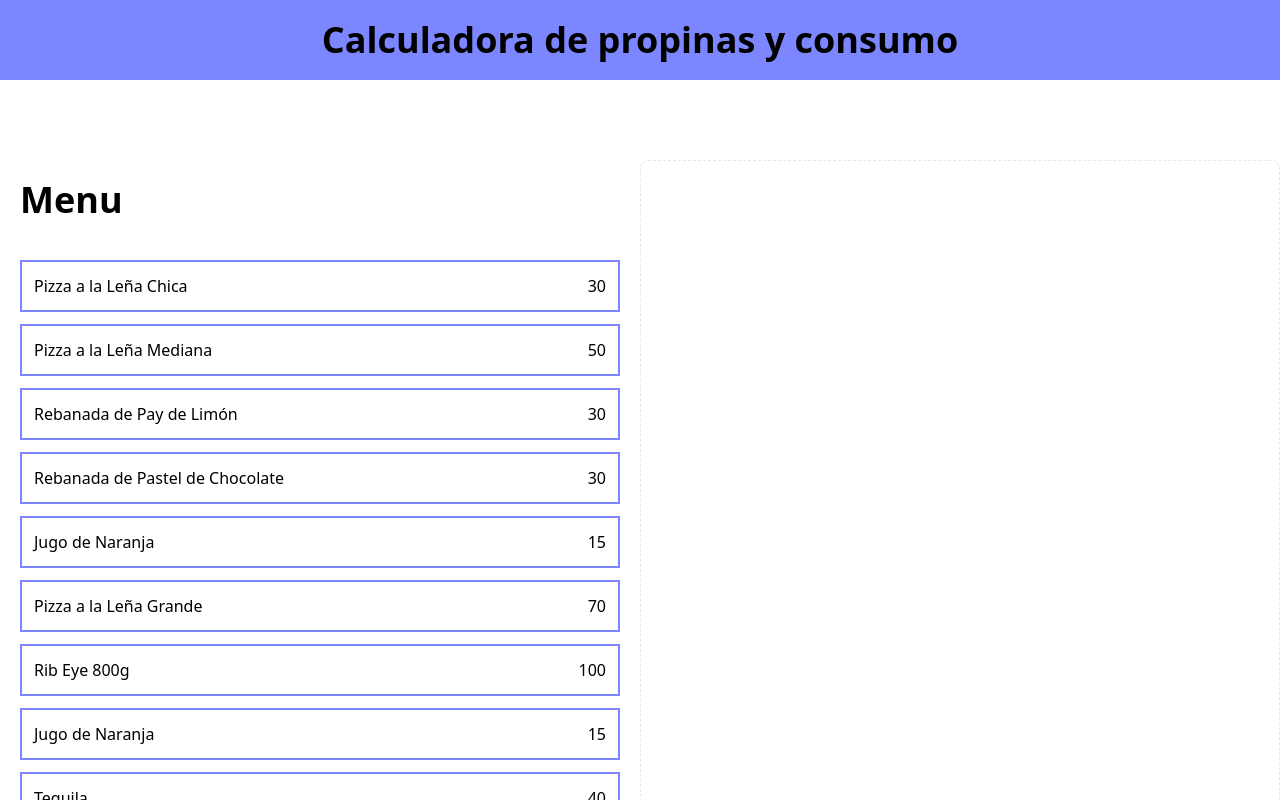
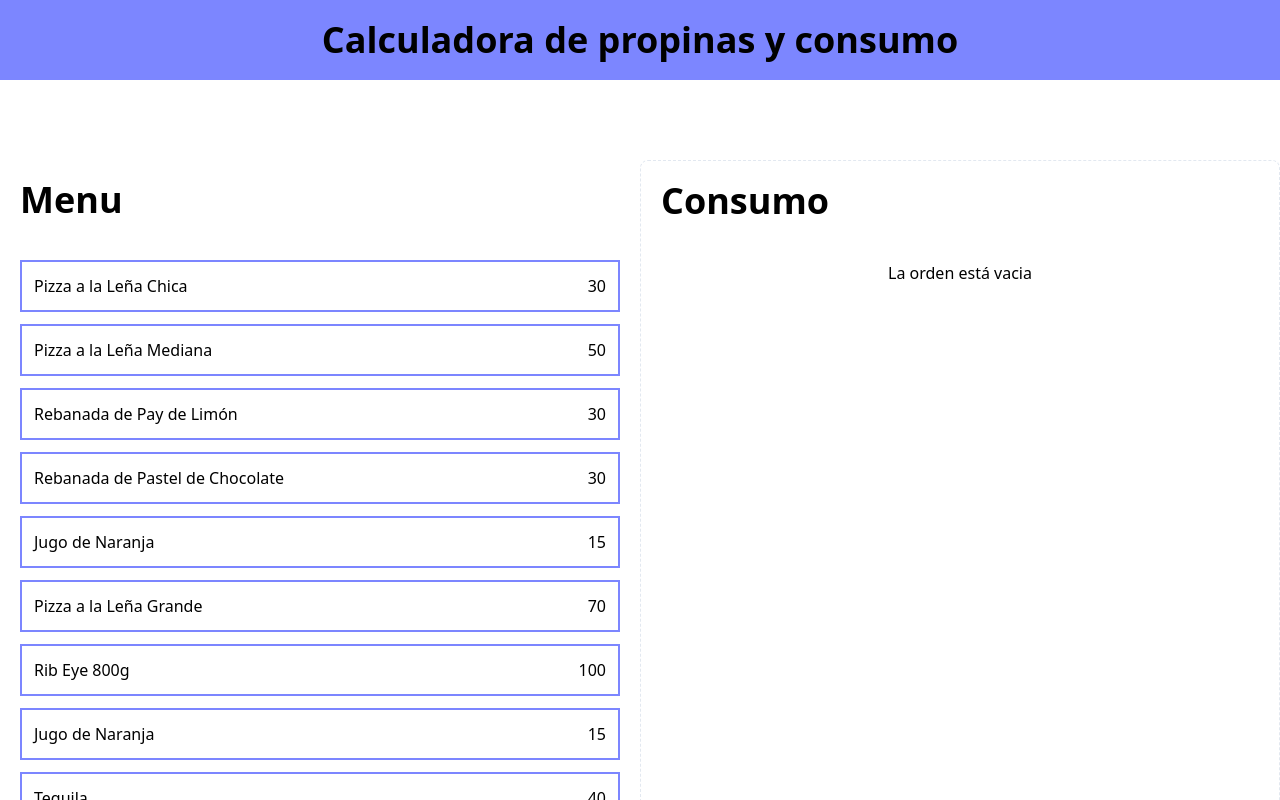
Before and after one commit to alvisEcheverria/tip_calculator, a React (Vite) app: page / in a window 1280 px wide. Shown: the top 800 px of the page. Built offline with nearby package versions, Linux system fonts and the light colour scheme.

Commit message:
se agrega ternarios para gestionar cuando no haya orden en el carrito y se muestre un mensaje de orden vacia

```diff
--- a/src/App.tsx
+++ b/src/App.tsx
@@ -31,14 +31,9 @@ function App() {
           </ul>
         </div>
         <div className="border border-dashed border-slate-200 p-5 rounded-lg space-y-10">
-          {
-            orders.map((orderItem)=> (
-              <OrderContents
-                key={orderItem.id}
-                order={orderItem}
-              />
-            )
-          )}
+          <OrderContents
+            orders={orders}
+          />
         </div>
       </main>
     </>
--- a/src/components/OrderContents.tsx
+++ b/src/components/OrderContents.tsx
@@ -1,15 +1,32 @@
 import { OrderItem } from '../types'
 
 type OrderContentsProps = {
-    order: OrderItem;
+    orders: OrderItem[];
 }
 
-export const OrderContents = ({ order } : OrderContentsProps) => {
+export const OrderContents = ({ orders } : OrderContentsProps) => {
   return (
-    <li>
-        {order.name}
-        {order.price}
-        {order.quantity}
-    </li>
+    <>
+      <h2 className="text-4xl font-black">Consumo</h2>
+      <ul className='space-y-3 mt-5'>
+
+        {
+          orders.length === 0 ?
+            <p className='text-center'>La orden está vacia</p>
+            : (
+            orders.map((orderItem: OrderItem)=> (
+              <li key={orderItem.id}>
+                <p className='text-lg'>
+                  {orderItem.name} - {orderItem.price}
+                </p>
+                <p className='font-black'>
+                  Cantidad: {orderItem.quantity}
+                </p>
+              </li>
+            ))
+          )
+        }
+      </ul>
+    </>
   )
 }
--- a/src/hooks/useOrder.ts
+++ b/src/hooks/useOrder.ts
@@ -19,8 +19,6 @@ export const useOrder = ()=> {
         };
     };
 
-    console.log(orders);
-
     return{
         orders,
         addItem,
```
